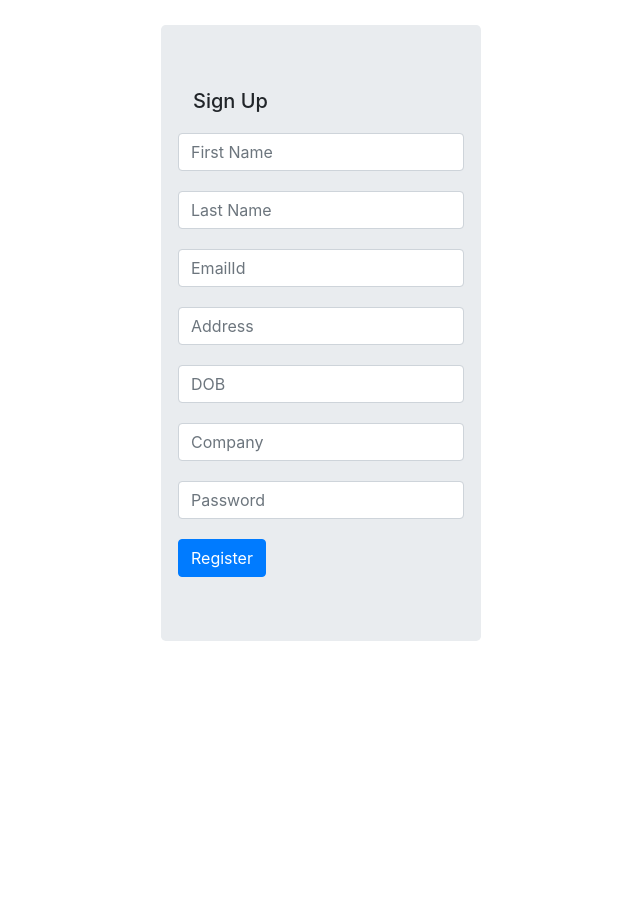
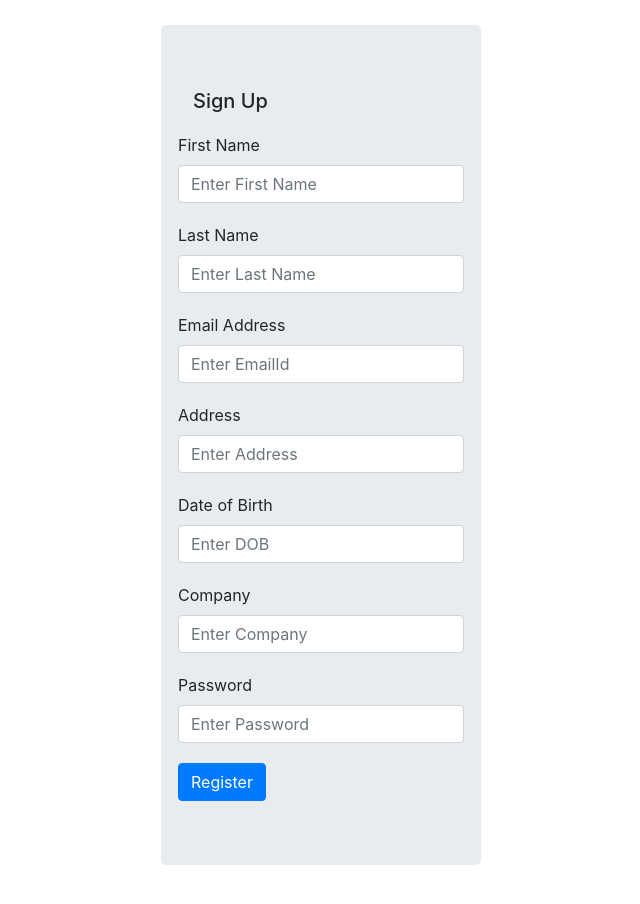
Before and after one commit to nikhil11001/angular, an Angular app: page /signup in a window 1280 px wide. Shown: the top 904 px of the page, without its empty margins (319-959 px from the left). Before the commit the page ends 800 px from the top, so only its background shows below. Built offline with nearby package versions, Linux system fonts and the light colour scheme.

Commit message:
New updated change of vlidations

```diff
--- a/src/app/home/home.component.html
+++ b/src/app/home/home.component.html
@@ -1,6 +1,6 @@
 <div class="home-page">
   <button type="button" class="btn btn-success" style="margin: 20px 20px;" (click)="toogleModal()">ADD</button>
-  <button type="button" class="btn btn-link text-left" (click)="logout()">LOG OUT</button>
+  <button type="button" class="btn btn-link text-left" (click)="logout()" style="float:right; margin:18px;">LOG OUT</button>
   <div class="" *ngIf="showModalFlag">
     <div class="modal-dialog" role="document">
       <div class="modal-content">
@@ -8,6 +8,9 @@
           <h5 class="modal-title">Employee Details</h5>
         </div>
         <div class="modal-body">
+          <div *ngIf="showAlert" class="alert alert-danger" style="margin-top: 10px;" role="alert">
+            {{alertMsg}}
+          </div>
           <form #frm="ngForm" (ngSubmit)="addEmployee(frm)">
             <div *ngIf="isAllDataEntered" class="alert alert-danger" role="alert">
               Please Check the fields
@@ -18,39 +21,20 @@
                   <label for="firstName">First Name</label>
                   <input type="text" class="form-control" name="firstName" [ngModel]="firstName" required
                     pattern="[a-zA-Z]" #fName="ngModel">
-                    <div style="color:red" *ngIf="fName?.touched">
-                      <div *ngIf="fName.errors?.required">
-                      * Required
-                      </div>
-                    </div>
                 </div>
                 <div class="form-group">
                   <label for="lastName">Last Name</label>
                   <input type="text" class="form-control" name="lastName" [ngModel]="lastName" required
                     pattern="[a-zA-Z]" #lName="ngModel">
-                    <div style="color:red" *ngIf="lName?.touched">
-                        <div *ngIf="lName.errors?.required">
-                      * Required
-                        </div>
-                     </div>
                 </div>
                 <div class="form-group">
                   <label for="address">Address</label>
                   <input type="text" class="form-control" name="address" [ngModel]="address" required #addres="ngModel">
-                  <div style="color:red" *ngIf="addres?.touched" >
-                    <div *ngIf="addres.errors?.required">
-                    * Required
-                    </div>
-                   </div>
                 </div>
                 <div class="form-group">
                   <label for="emailId">Email Id</label>
-                  <input type="text" class="form-control" disabled={{disabledEmail}} name="emailId" [ngModel]="emailId" required #email="ngModel" pattern="^([a-zA-Z0-9_\-\.]+)@([a-zA-Z0-9_\-\.]+)\.([a-zA-Z]{2,5})$">
-                  <div style="color:red" *ngIf="email?.touched">
-                    <div *ngIf="email.errors?.required">
-                    * Required
-                    </div>
-                   </div>
+                  <input type="text" class="form-control" disabled={{disabledEmail}} name="emailId" [ngModel]="emailId"
+                    required #email="ngModel" pattern="^([a-zA-Z0-9_\-\.]+)@([a-zA-Z0-9_\-\.]+)\.([a-zA-Z]{2,5})$">
                 </div>
               </div>
               <div class="col-md-6">
@@ -58,30 +42,16 @@
                   <label for="phoneNumber">Phone Number</label>
                   <input type="number" class="form-control" name="phoneNumber" [ngModel]="phoneNumber" required
                     pattern="[0-9]*" #number="ngModel">
-                    <div style="color:red" *ngIf="number?.touched">
-                      <div *ngIf="number.errors?.required">
-                      * Required
-                      </div>
-                     </div>
                 </div>
                 <div class="form-group">
                   <label for="dateOfBirth">Date Of Birth</label>
-                  <input type="text" class="form-control" #dob="ngModel" name="dateOfBirth" [ngModel]="dateOfBirth" required>
-                  <div style="color:red"  *ngIf="dob?.touched">
-                    <div *ngIf="dob.errors?.required">
-                    * Required
-                    </div>
-                   </div>
+                  <input type="text" class="form-control" #dob="ngModel" name="dateOfBirth" [ngModel]="dateOfBirth"
+                    required >
                 </div>
                 <div class="form-group">
                   <label for="city">City</label>
                   <input type="text" class="form-control" name="city" #citi="ngModel" [ngModel]="city" required
                     pattern="[a-zA-Z]">
-                    <div style="color:red" *ngIf="citi?.touched">
-                      <div *ngIf="citi.errors?.required">
-                      * Required
-                    </div>
-                     </div>
                 </div>
               </div>
             </div>
--- a/src/app/home/home.component.ts
+++ b/src/app/home/home.component.ts
@@ -19,65 +19,98 @@ export class HomeComponent implements OnInit {
   dateOfBirth: string = "";
   phoneNumber: string = "";
   city: string = "";
-  emailId:string=""
-  employeeId:any;
+  emailId: string = ""
+  employeeId: any;
+  isEmailValid: boolean = true;
+  isPhoneNumberValid: boolean = true;
+  emailRegex: any = /^(([^<>()\[\]\\.,;:\s@"]+(\.[^<>()\[\]\\.,;:\s@"]+)*)|(".+"))@((\[[0-9]{1,3}\.[0-9]{1,3}\.[0-9]{1,3}\.[0-9]{1,3}\])|(([a-zA-Z\-0-9]+\.)+[a-zA-Z]{2,}))$/;
+  phoneNumberRegex: any = /^\+?([0-9]{2})\)?[-. ]?([0-9]{4})[-. ]?([0-9]{4})$/;
 
-  user:any;
-  id:any;
-  disabledEmail:boolean=false;
+  user: any;
+  id: any;
+  disabledEmail: boolean = false;
+  showAlert: boolean = false;
+  alertMsg: string = "";
 
   toogleModal() {
     this.showModalFlag = !this.showModalFlag;
-    console.log(this.showModalFlag)
   }
 
   updateEmployeeData(obj) {
-    console.log("obj-->", obj)
-     this.disabledEmail=true;
+    this.disabledEmail = true;
     this.firstName = obj.firstName;
     this.lastName = obj.lastName;
     this.address = obj.address;
     this.dateOfBirth = obj.dateOfBirth;
     this.phoneNumber = obj.phoneNumber;
     this.city = obj.city;
-    this.emailId=obj.emailId
-    this.employeeId=obj.employeeId
+    this.emailId = obj.emailId
+    this.employeeId = obj.employeeId
     this.toogleModal()
   }
 
 
   deleteEmployeeData(obj) {
-    if(confirm("You want to delete employee")){
-      console.log("confirm YES")
-      this.employeeService.deleteEmployee(obj.employeeId).then(()=>{
+    if (confirm("You want to delete employee")) {
+      console.log("YES DELETE EMPLOYEE")
+      this.employeeService.deleteEmployee(obj.employeeId).then(() => {
         this.getAllEmployeeData();
-      }).catch((error)=>{
+      }).catch((error) => {
         console.log(error)
       })
-    }else{
-      console.log("confirm NO")
+    } else {
+      console.log("DONOT DELETE EMPLOYEE")
       return;
     }
 
   }
 
-  logout(){
+  logout() {
     this.router.navigate(['/']);
     sessionStorage.clear();
   }
 
-  addEmployee(form) {
-    if (form.invalid) {
-      this.isAllDataEntered =true ;
-      console.log("isaAll 1",this.isAllDataEntered);
+
+  checkEmailValdation(email) {
+    let isValid;
+    isValid = this.emailRegex.test(email.toLowerCase());
+    if (isValid === false) {
+      this.showAlert = true;
+      this.isEmailValid = false;
+      this.alertMsg = "Enter valid email id";
       return;
     } else {
-      this.isAllDataEntered =false;
-      console.log("isaAll 2",this.isAllDataEntered)
-      form.value.userId=this.id
+      this.isEmailValid = true;
+    }
+  }
 
-      if(this.employeeId!=null|| this.employeeId!=undefined){
-        form.value.employeeId=this.employeeId;
+  checkPhoneNumberValidation(phNumber) {
+    let isValid = this.phoneNumberRegex.test(phNumber);
+    if (isValid === false) {
+      this.showAlert = true;
+      this.isPhoneNumberValid = false
+      this.alertMsg = "Enter valid phone number having length 10";
+      return
+    } else {
+      this.isPhoneNumberValid = true;
+    }
+  }
+
+  addEmployee(form) {
+    this.checkEmailValdation(form.value.emailId)
+    this.checkPhoneNumberValidation(form.value.phoneNumber)
+    if (form.value.firstName === "" || form.value.lastName === "" || form.value.emailId === "" || form.value.phoneNumber === "" || form.value.dateOfBirth === "" || form.value.address === "" || form.value.city === "") {
+      this.showAlert = true;
+      this.alertMsg = "Please enter all the fields";
+      return;
+    } else {
+      if (this.isEmailValid === true && this.isPhoneNumberValid) {
+        this.showAlert = false;
+        this.alertMsg = "";
+        form.value.userId = this.id;
+
+        if (this.employeeId != null || this.employeeId != undefined) {
+          form.value.employeeId = this.employeeId;
           delete form.value["emailId"]
         }
         this.employeeService.addEmployeeData(form.value).then(() => {
@@ -87,20 +120,22 @@ export class HomeComponent implements OnInit {
         })
         this.toogleModal();
       }
-    console.log(form.value)
+    }
   }
 
   getAllEmployeeData() {
-   this.user= JSON.parse(sessionStorage.getItem("user"));
-   this.id=this.user.userId
+    this.user = JSON.parse(sessionStorage.getItem("user"));
+    if(this.user!=null){
+    this.id = this.user.userId
       this.employeeService.getAllEmployeeData(this.id).then((data) => {
         this.empolyeeData = data;
       }).catch((error) => {
         console.error(error);
       })
     }
+  }
 
-  constructor(private employeeService: EmployeeService,private router: Router) { }
+  constructor(private employeeService: EmployeeService, private router: Router) { }
   ngOnInit() {
     this.getAllEmployeeData();
   }
--- a/src/app/login/login.component.html
+++ b/src/app/login/login.component.html
@@ -7,12 +7,14 @@
                 <div class="jumbotron" style="margin-top: 10px">
                         <form #frm="ngForm" (ngSubmit)="frm.form.valid && userLogin(frm)" name="form">
                                 <div class="row margin-20 form-group">
+                                        <label>Email ID</label>
                                         <input type="email" name="userName" class="form-control" value=""
-                                                placeholder="User Name" [ngModel]="userName" />
+                                                placeholder="Enter Email ID" [ngModel]="userName" />
                                 </div>
                                 <div class="row margin-20 form-group">
+                                        <label>Password</label>
                                         <input type="password" name="password" class="form-control" value=""
-                                                placeholder="Password" [ngModel]="password" />
+                                                placeholder="Enter Password" [ngModel]="password" />
                                 </div>
                                 <div class="row">
                                         <div class="col-md-6">
--- a/src/app/signup.service.ts
+++ b/src/app/signup.service.ts
@@ -7,14 +7,12 @@ import { HttpClient } from '@angular/common/http';
 export class SignupService {
 
 signup(data){
-  console.log("SIGNUP==>",data)
  return this.http.post("http://192.168.43.249:8080/manageemployeedetail/manager/registration",data).toPromise().then((response)=>{
     if (response != null) {
-      console.log("res", response)
       return response;
     }
     else {
-      console.log('Access Denied');
+      console.log('ERORO IN signup() service');
       return null;
     }
   })
--- a/src/app/signup/signup.component.html
+++ b/src/app/signup/signup.component.html
@@ -1,28 +1,44 @@
 <div class="registration-page">
     <div class="jumbotron">
+        <div *ngIf="showAlert" class="alert alert-danger" style="margin-top: 10px;" role="alert">
+            {{alertMsg}}
+        </div>
         <h5 class="margin-20">Sign Up</h5>
         <form #frm="ngForm" (ngSubmit)="userSignup(frm)">
-       <div class="row margin-20">
-            <input type="text" class="form-control" [(ngModel)]="firstName" name="firstName" [value]="firstName" placeholder="First Name" />
-        {{firstName}}
+            <div class="row margin-20 form-group">
+                <label for="exampleInputEmail1">First Name</label>
+                <input type="text" class="form-control" [(ngModel)]="firstName" name="firstName" [value]="firstName"
+                    placeholder="Enter First Name" />
             </div>
-        <div class="row margin-20">
-            <input type="text" class="form-control" [(ngModel)]="lastName" name="lastName" [value]="lastName" placeholder="Last Name" />
+            <div class="row margin-20 form-group">
+                <label for="exampleInputEmail1">Last Name</label>
+                <input type="text" class="form-control" [(ngModel)]="lastName" name="lastName" [value]="lastName"
+                    placeholder="Enter Last Name" />
             </div>
-        <div class="row margin-20">
-            <input type="text" class="form-control" [(ngModel)]="emailId" name="emailId" [value]="emailId" placeholder="EmailId" />
+            <div class="row margin-20 form-group">
+                <label for="exampleInputEmail1">Email Address</label>
+                <input type="text" class="form-control" [(ngModel)]="emailId" name="emailId" [value]="emailId"
+                    placeholder="Enter EmailId" />
             </div>
-        <div class="row margin-20">
-            <input type="text" class="form-control" [(ngModel)]="address" name="address" [value]="address" placeholder="Address" />
+            <div class="row margin-20 form-group">
+                <label for="exampleInputEmail1">Address</label>
+                <input type="text" class="form-control" [(ngModel)]="address" name="address" [value]="address"
+                    placeholder="Enter Address" />
             </div>
-        <div class="row margin-20">
-            <input type="text" class="form-control" [(ngModel)]="dob" [value]="dateOfBirth" name="dateOfBirth" placeholder="DOB" />
+            <div class="row margin-20 form-group">
+                <label for="exampleInputEmail1">Date of Birth</label>
+                <input type="text" class="form-control" [(ngModel)]="dob" [value]="dateOfBirth" name="dateOfBirth"
+                    placeholder="Enter DOB" />
             </div>
-        <div class="row margin-20">
-            <input type="text" class="form-control" [(ngModel)]="company" [value]="company" name="company" placeholder="Company" />
+            <div class="row margin-20 form-group">
+                <label for="exampleInputEmail1">Company</label>
+                <input type="text" class="form-control" [(ngModel)]="company" [value]="company" name="company"
+                    placeholder="Enter Company" />
             </div>
-        <div class="row margin-20">
-            <input type="password" class="form-control" [(ngModel)]="password" [value]="password" name="password" placeholder="Password" />
+            <div class="row margin-20 form-group">
+                <label for="exampleInputEmail1">Password</label>
+                <input type="password" class="form-control" [(ngModel)]="password" [value]="password" name="password"
+                    placeholder="Enter Password" />
             </div>
 
             <div class="row">
--- a/src/app/signup/signup.component.ts
+++ b/src/app/signup/signup.component.ts
@@ -10,25 +10,55 @@ import{SignupService} from "../signup.service";
 })
 
 export class SignupComponent implements OnInit{
-     firstName="";
-     lastName="";
-     emailId="";
-     password="";
-     dateOfBirth="";
-     company="";
-     address="";
+     firstName:string="";
+     lastName:string="";
+     emailId:string="";
+     password:string="";
+     dateOfBirth:string="";
+     company:string="";
+     address:string="";
+     showAlert:boolean=false;
+     alertMsg:string="";
+     isEmailValid:boolean=true;
+     emailRegex: any = /^(([^<>()\[\]\\.,;:\s@"]+(\.[^<>()\[\]\\.,;:\s@"]+)*)|(".+"))@((\[[0-9]{1,3}\.[0-9]{1,3}\.[0-9]{1,3}\.[0-9]{1,3}\])|(([a-zA-Z\-0-9]+\.)+[a-zA-Z]{2,}))$/;
 
     //  constructor(private router:Router){}
-    constructor(private signupService:SignupService,private router:Router){}
+
+    checkEmailValdation(email) {
+        let isValid;
+        isValid = this.emailRegex.test(email.toLowerCase());
+        if (isValid === false) {
+          this.showAlert = true;
+          this.isEmailValid = false;
+          this.alertMsg = "Enter valid email id";
+          return;
+        } else {
+          this.showAlert = false;
+          this.isEmailValid = true;
+          this.alertMsg = ""
+        }
+      }
+
     userSignup(frm){
-        alert("signup")
-        console.log(frm.value);
+        this.checkEmailValdation(frm.value.emailId);
+        if(frm.value.firstName===""||frm.value.lastName===""||frm.value.emailId===""||frm.value.password===""||frm.value.dateOfBirth===""||frm.value.address===""||frm.value.company===""){
+            this.showAlert=true;
+            this.alertMsg="Please enter all the fields";
+            return;
+        }else{
+            if(this.isEmailValid===true){
                 this.signupService.signup(frm.value).then(()=>{
                     this.router.navigate(['/']);
                 }).catch((error)=>{
                     console.log(error)
                 })
             }
+        }
+
+
+    }
+
+    constructor(private signupService:SignupService,private router:Router){}
 
     ngOnInit(){
 
```
Also changed, not shown: src/app/employee.service.ts (+4 -6 lines), src/app/login.service.ts (+1 -15 lines), src/app/login/login.component.ts (+7 -9 lines). Lines whose indentation alone changed are shown as unchanged.
